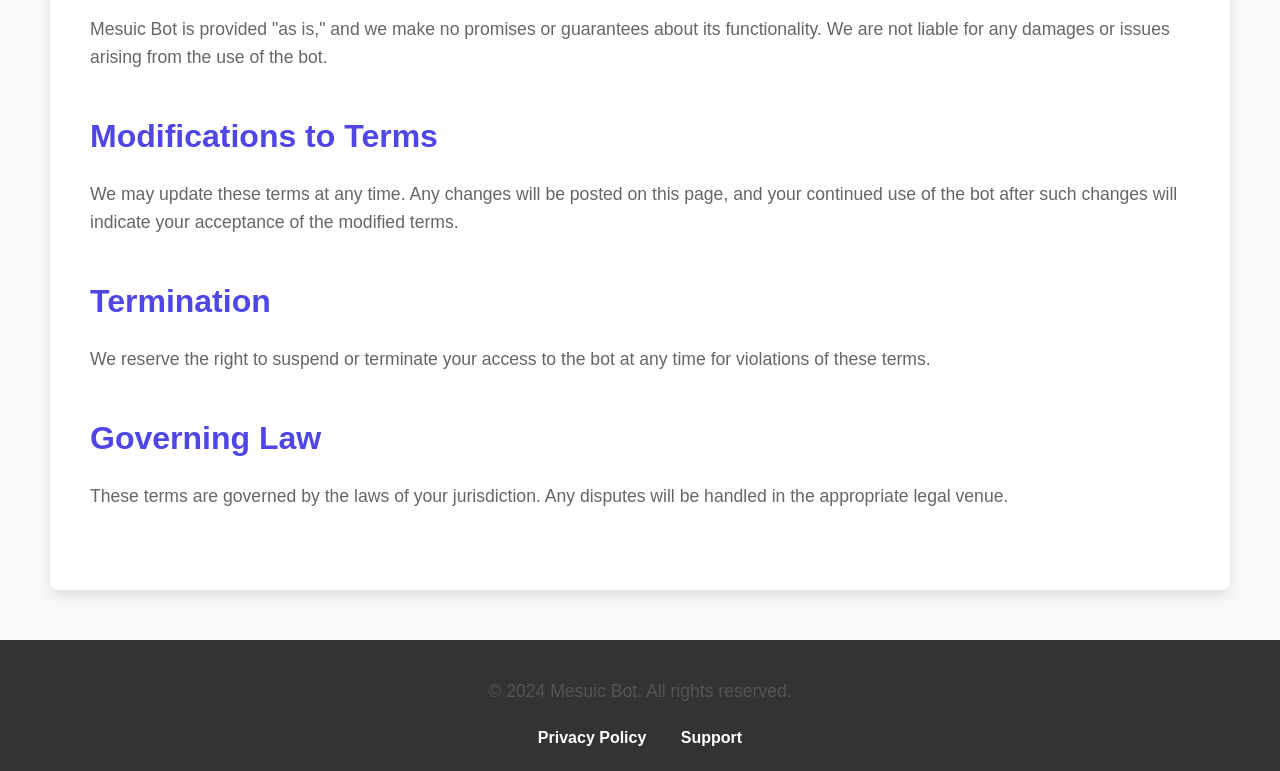
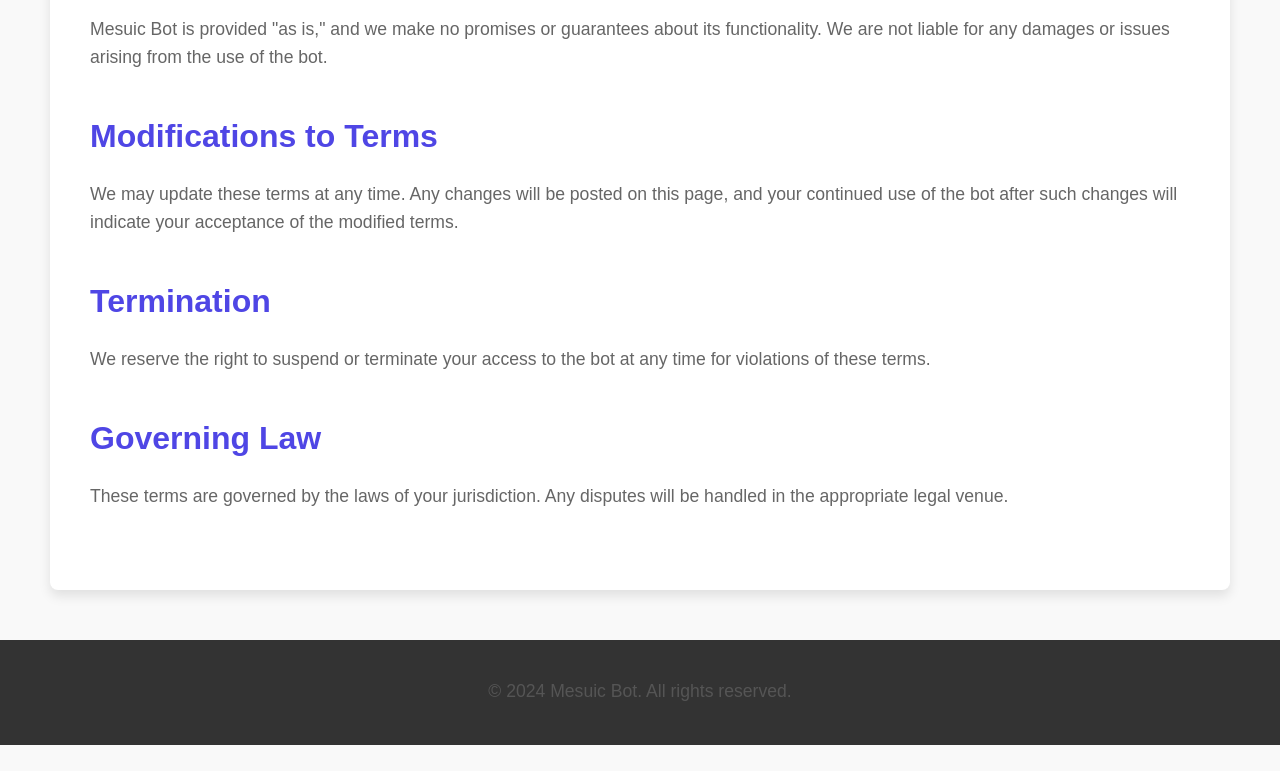
Before and after one commit to NoReplyUI5/mesuic.vercel.app, a plain HTML site: page other/subpage/terms/index.html in a window 1280 px wide. Shown: the part 701-1472 px from the top of the page. After the commit the page ends 1446 px from the top, so only its background shows below. Drawn offline with Linux system fonts and the light colour scheme; a script that the page names is missing.

Commit message:
Update index.html

```diff
--- a/other/subpage/terms/index.html
+++ b/other/subpage/terms/index.html
@@ -184,10 +184,6 @@
     <!-- Footer -->
     <footer>
       <p>&copy; 2024 Mesuic Bot. All rights reserved.</p>
-      <div>
-        <a href="#">Privacy Policy</a>
-        <a href="#">Support</a>
-      </div>
     </footer>
     <script>
       // Disable right-click
```
